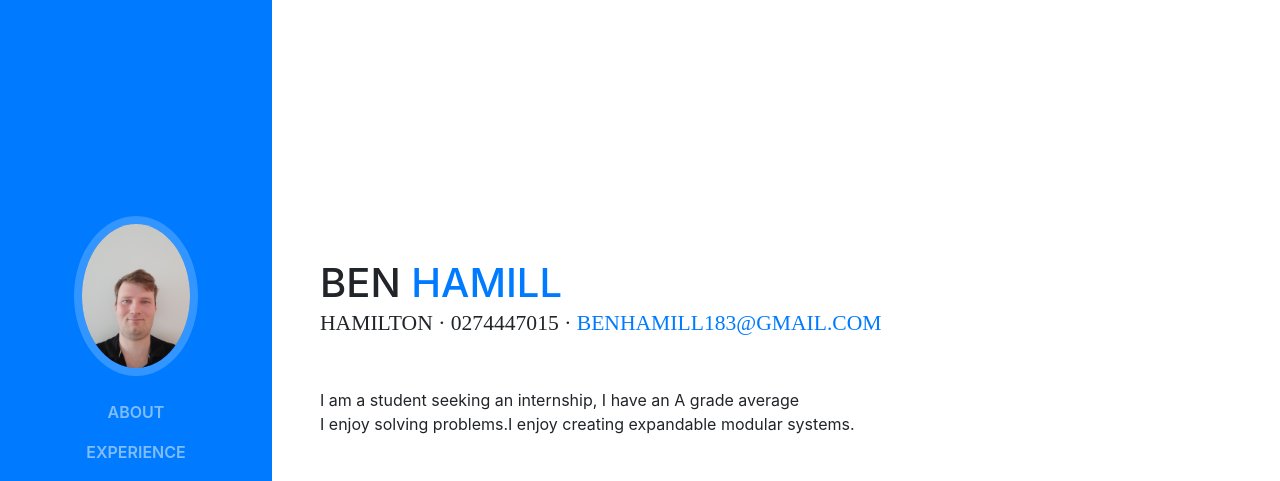
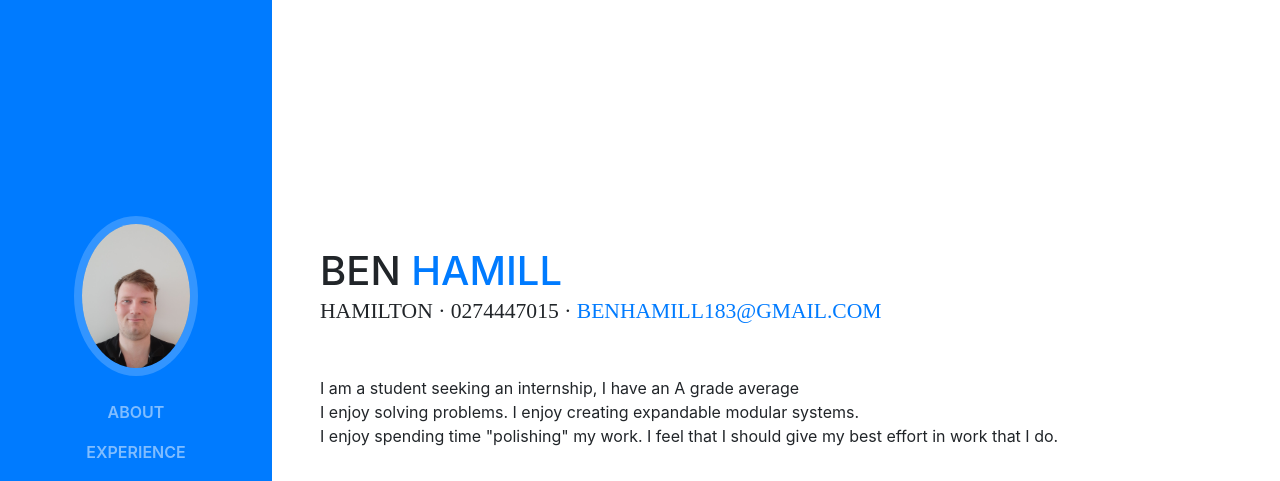
Before and after one commit to Sea-Captain-Dave/Sea-Captain-Dave.github.io, a website with bundled scripts: page index.html in a window 1280 px wide. Shown: the top 481 px of the page. Built offline with nearby package versions, Linux system fonts and the light colour scheme; a web font is replaced by a local one.

Commit message:
Update index.html

```diff
--- a/index.html
+++ b/index.html
@@ -72,7 +72,9 @@
           <div class="subheading mb-5">Hamilton · 0274447015 ·
             <a href="mailto:benhamill183@gmail.com">benhamill183@gmail.com</a>
           </div>
-          <p class="mb-5">I am a student seeking an internship, I have an A grade average<br>I enjoy solving problems.I enjoy creating expandable modular systems.
+          <p class="mb-5">I am a student seeking an internship, I have an A grade average<br>I enjoy solving problems. I enjoy creating expandable modular systems.<br>I enjoy spending time "polishing" my work.
+            I feel that I should give my best effort in work that I do.
+
             </p>
           <ul class="list-inline list-social-icons mb-0">
             <!--<li class="list-inline-item">
```
